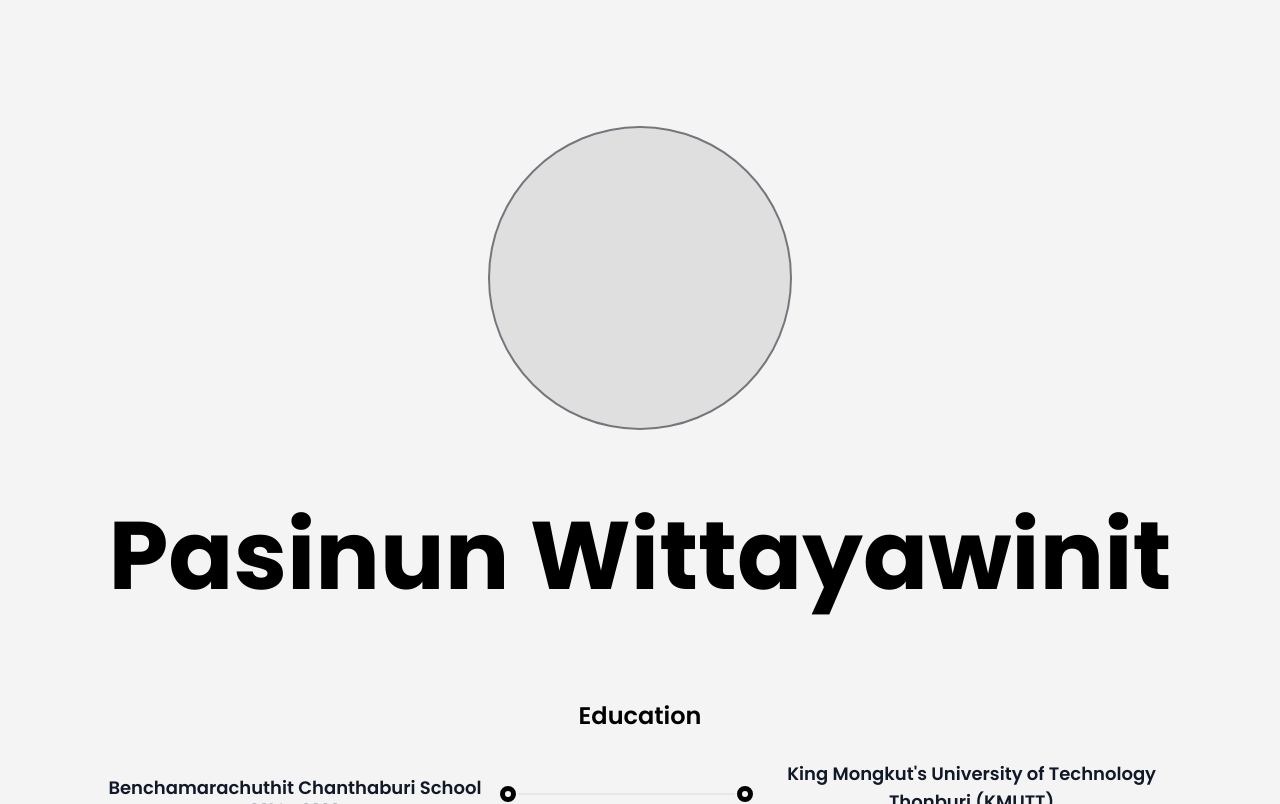
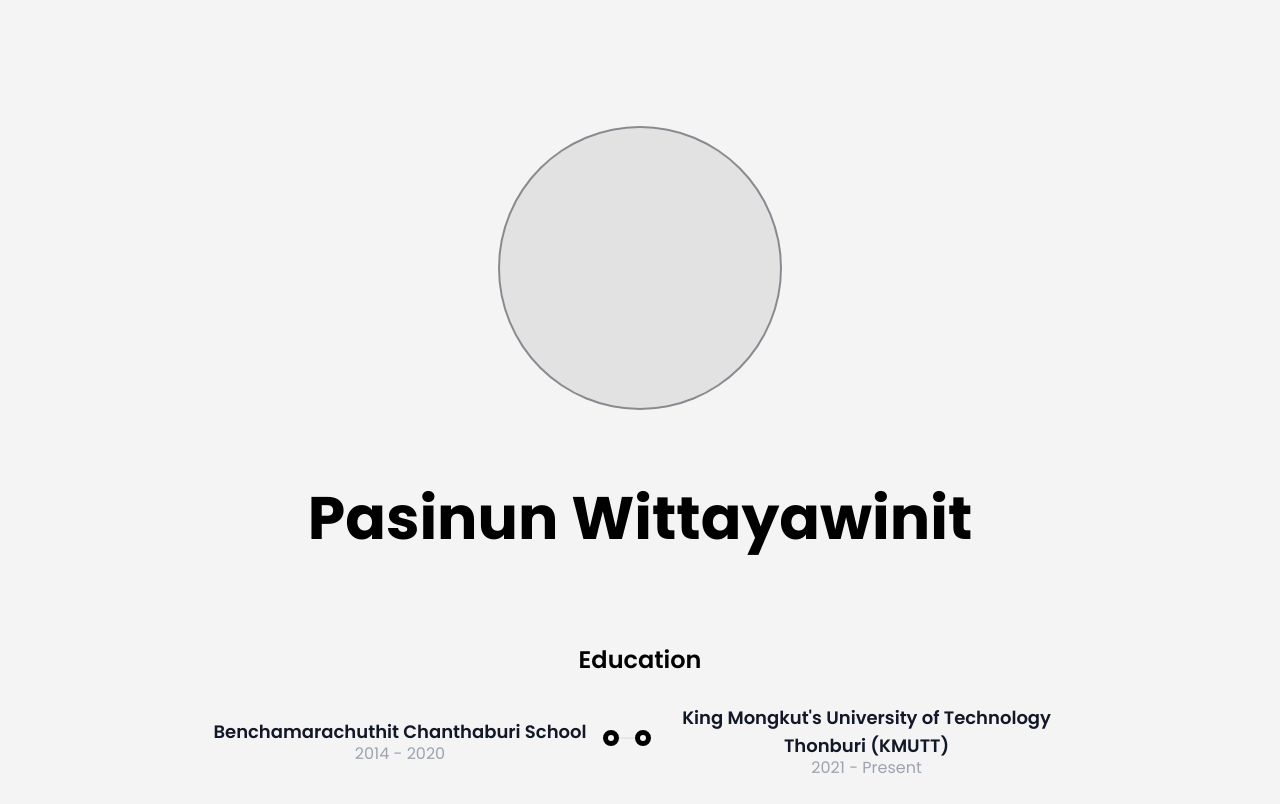
Before and after one commit to oupsn/wuhoops_port, a React (Vite) app: page / in a window 1280 px wide. Shown: the part 800-1604 px from the top of the page. Built offline with nearby package versions, Linux system fonts and the light colour scheme; a web font is replaced by a local one.

Commit message:
[FIX] about name size

```diff
--- a/src/page/about.tsx
+++ b/src/page/about.tsx
@@ -7,14 +7,18 @@ const about = () => {
       id="about"
       className="transition-all text-black dark:text-white min-h-screen bg-zinc-100 dark:bg-zinc-900 flex justify-center"
     >
-
       <div
         data-aos="fade-up"
         className="mt-32 max-w-6xl px-10 flex flex-col gap-20"
       >
-        <Skeleton variant="circular" width={300} height={300} className="self-center ring-2 ring-zinc-600" />
+        <Skeleton
+          variant="circular"
+          width={280}
+          height={280}
+          className="self-center ring-2 ring-zinc-600"
+        />
         <div>
-          <p className="text-4xl sm:text-6xl md:text-8xl font-bold text-center mb-4">
+          <p className="text-4xl sm:text-6xl font-bold text-center mb-4">
             Pasinun Wittayawinit
           </p>
           {/* <p className="text-xl text-center">
@@ -26,8 +30,6 @@ const about = () => {
           <p className="text-2xl font-semibold text-center mb-4">Education</p>
           <EducationTimeline />
         </div>
-        <div>
-      </div>
       </div>
     </div>
   );
--- a/src/page/home.tsx
+++ b/src/page/home.tsx
@@ -10,7 +10,7 @@ import { DarkModeContext } from "../context/darkModeContext";
 const Home = () => {
   const { darkMode } = useContext(DarkModeContext);
   return (
-    <div className={`${darkMode ? "dark" : ""} `}>
+    <div className={`${darkMode ? "dark" : ""}`}>
       <NavBar />
       <StartTour />
       <BackToTop />
```
